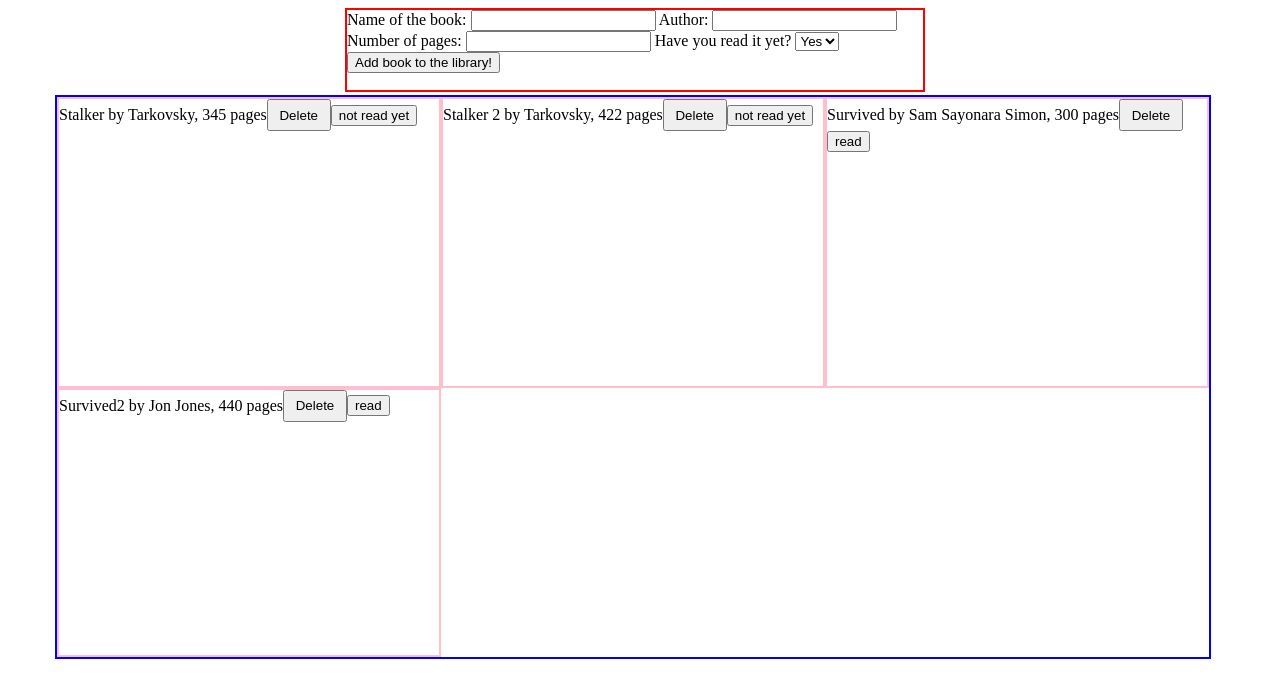
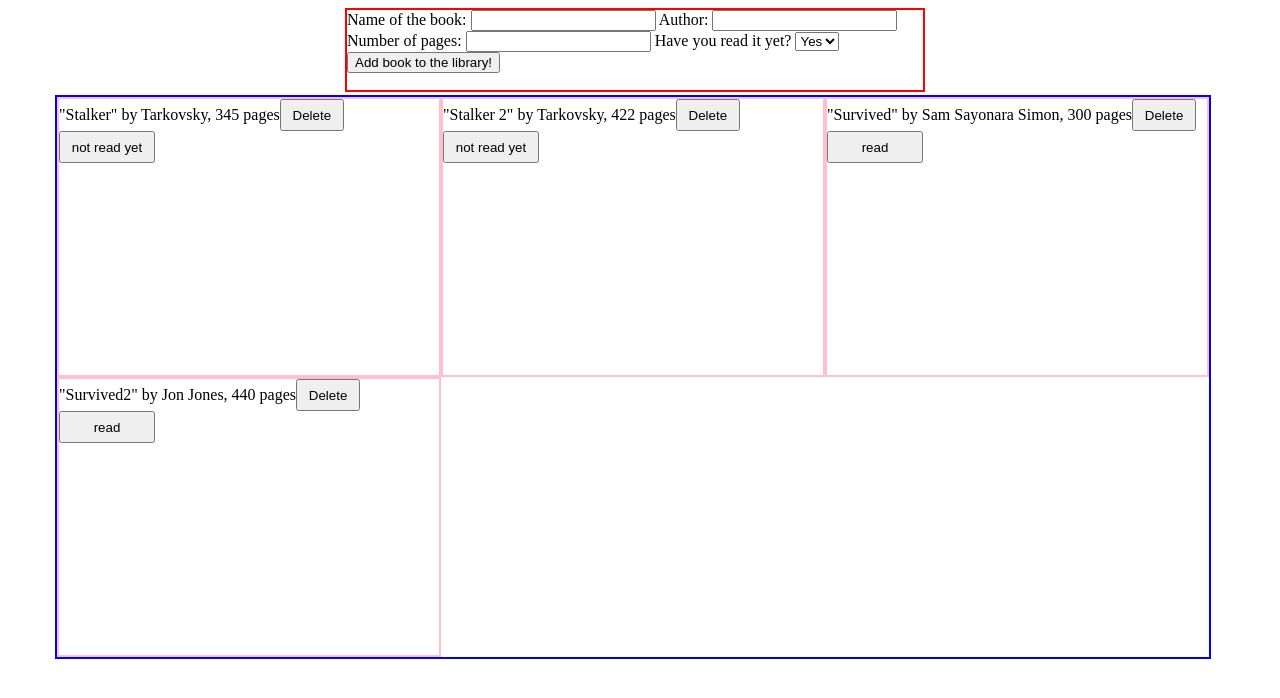
Before and after one commit to kamron-dev/myLibrary, a plain HTML site: page index.html in a window 1280 px wide. Drawn offline with Linux system fonts and the light colour scheme.

Commit message:
commit before merging

```diff
--- a/app.js
+++ b/app.js
@@ -18,7 +18,7 @@ function Book(title, author, numPages, readOrNot) {
   this.numPages = numPages;
   this.readOrNot = readOrNot;
   this.info = function () {
-    return `${this.title} by ${this.author}, ${this.numPages} pages`
+    return `"${this.title}" by ${this.author}, ${this.numPages} pages`
   };
 }
 
@@ -64,7 +64,6 @@ function displayMyLibrary() {
       } else {
         myLibrary[index].readOrNot = "read";
       }
-      //if (book.readOrNot === "not read yet") myLibrary[index].readOrNot = "read";
       readButton.innerHTML = book.readOrNot;
       console.table(myLibrary);
 
--- a/styles.css
+++ b/styles.css
@@ -32,3 +32,7 @@ body {
 
 
 }
+.readBookBtn {
+    height: 2rem;
+    width: 6rem;
+}
```
